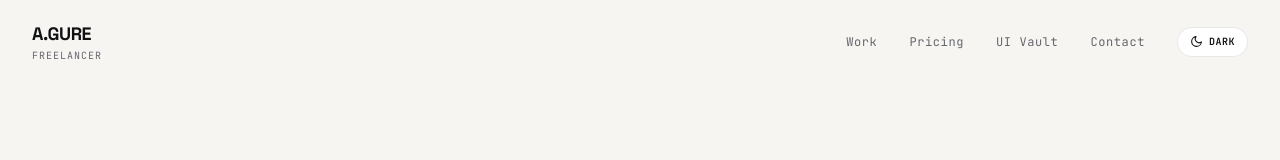
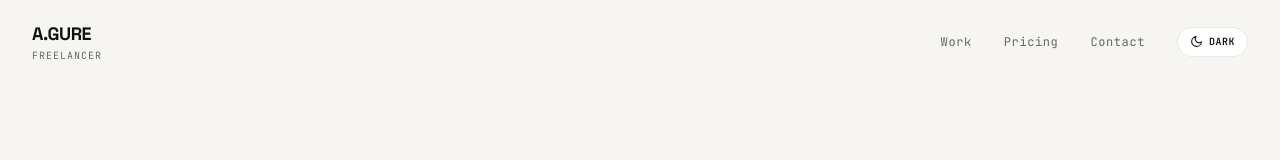
Before and after one commit to abdisalam02/portfolio-dashboard, a Next.js app: page / in a window 1280 px wide. Shown: the top 160 px of the page. Built offline with nearby package versions, Linux system fonts and the light colour scheme; a web font is replaced by a local one.

Commit message:
fix(nav): hide UI Vault from public header navigation

```diff
--- a/src/components/Header.tsx
+++ b/src/components/Header.tsx
@@ -8,7 +8,6 @@ import { FiArrowUpRight, FiMenu, FiX, FiSun, FiMoon } from "react-icons/fi";
 const navLinks = [
   { label: "Work", href: "/#work" },
   { label: "Pricing", href: "/pricing" },
-  { label: "UI Vault", href: "/library" },
   { label: "Contact", href: "/contact" },
 ];
 
```
